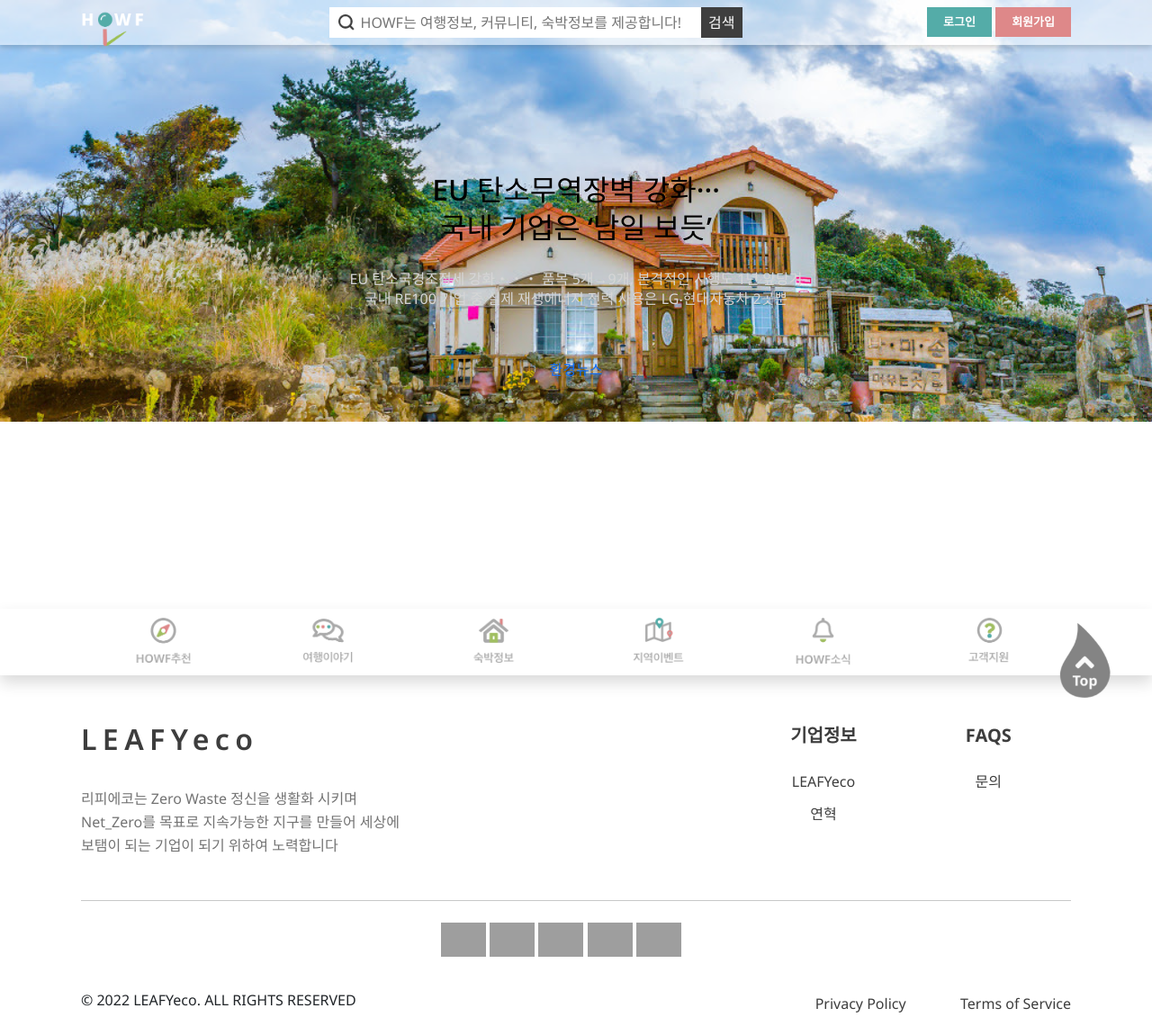
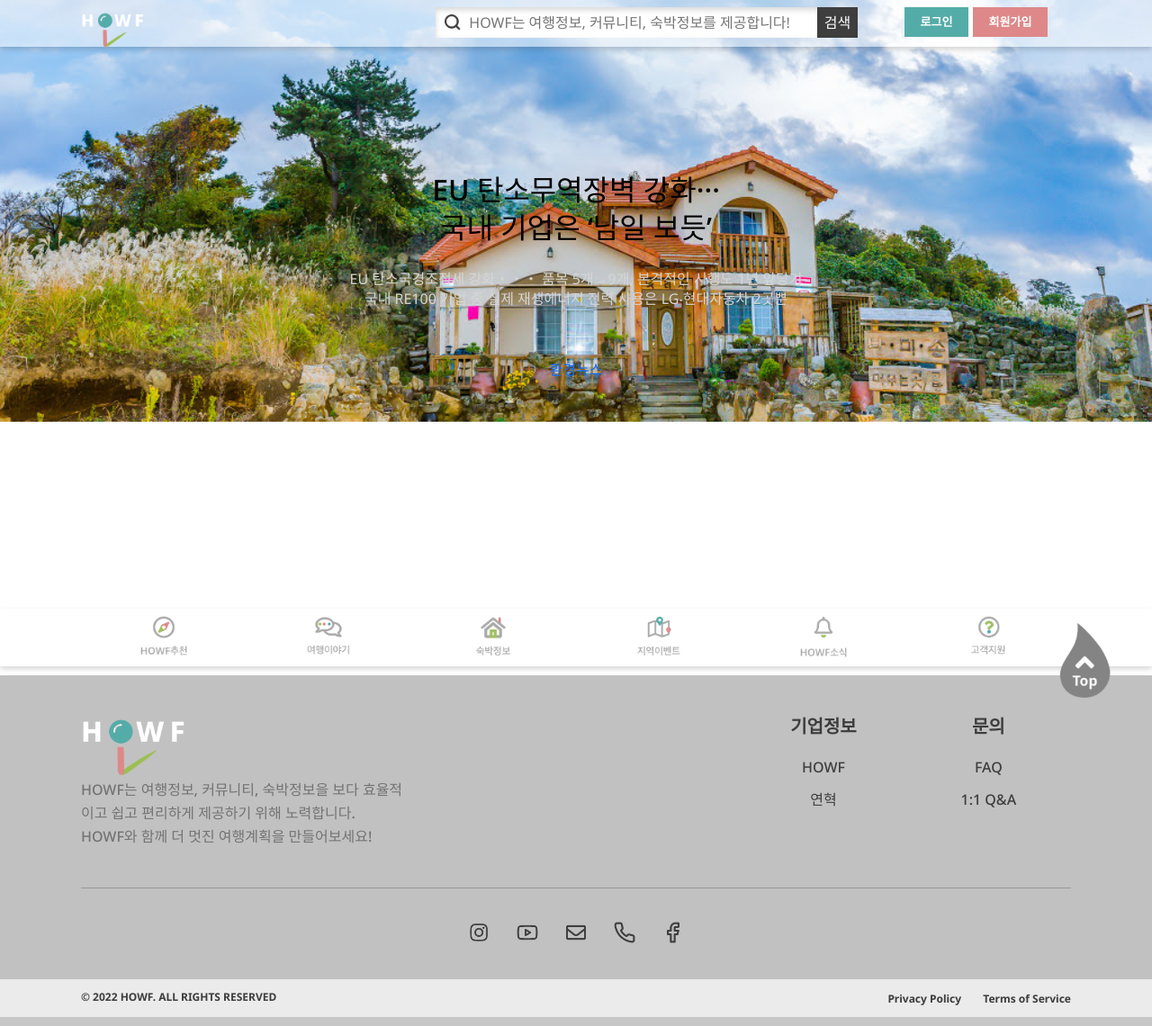
Before and after one commit to violet-kitty/teamProject, a Java web app: page / in a window 1280 px wide. Shown: the whole page at 90% size. Run offline with Spring Boot 4, a stand-in JSP engine, Linux system fonts and the light colour scheme; data that the repository does not hold is empty; the project's own start-up code is not run, and a stand-in starts its controllers and pages; some libraries are stand-ins or nearby versions; grey boxes are pictures that could not be loaded.

Commit message:
은지작업 (프론트초기세팅, Header, Footer)

```diff
--- a/teamProject/src/main/webapp/WEB-INF/views/Footer.jsp
+++ b/teamProject/src/main/webapp/WEB-INF/views/Footer.jsp
@@ -3,39 +3,42 @@
 
 <div id="footer">
 	<!-- bg1 -->
-	<div class="bg lbg-footer">
+	<div class="bg hbg-gray">
 		<div class="container footercontainer1">
 
 			<!--row-->
 			<div class="row">
 				<div class="col-lg-4 col-md-12 company">
-					<p class="companylogo">LEAFYeco</p>
-					<p class="companyinfo">리피에코는 Zero Waste 정신을 생활화 시키며 Net_Zero를
-						목표로 지속가능한 지구를 만들어 세상에 보탬이 되는 기업이 되기 위하여 노력합니다</p>
+					<!-- 로고 -->
+					<a href="#" class="companylogo"><img src="<%= request.getContextPath() %>/image/logo/logo.png"></a>
+					<p class="companyinfo hfc-medium">HOWF는 여행정보, 커뮤니티, 숙박정보을 보다 효율적
+					이고 쉽고 편리하게 제공하기 위해 노력합니다.<br>
+					HOWF와 함께 더 멋진 여행계획을 만들어보세요!</p>
 				</div>
-				<div class="col-lg-2 col-md-4 col-xs-12 desktop"></div>
+				<div class="col-lg-2 col-md-6 col-sm-6 col-xs-6 onlypc"></div>
 
 				<%
 				if (session.getAttribute("lmidx") != null) {
 					// 회원만 보이는 로그인 경로
-					out.println("<div class='col-lg-2 col-md-4 col-xs-12 sitemap'><p class='text-uppercase'>Account</p><ul class='list-unstyled'><li><a href='null.jsp'>내 정보</a></li><li><a href='null.jsp'>내 글 관리</a></li><li><a href='null.jsp'>내 댓글 관리</a></li></ul></div>");
+					out.println("<div class='col-lg-2 col-md-6  col-sm-6 col-xs-6 sitemap'><p class='text-uppercase'>Account</p><ul class='list-unstyled'><li><a href='null.jsp'>내 정보</a></li><li><a href='null.jsp'>내 글 관리</a></li><li><a href='null.jsp'>내 댓글 관리</a></li></ul></div>");
 				} else {
 					// 회원이 아니면 숨김
-					out.println("<div class='col-lg-2 col-md-4 col-xs-12 desktop'></div>");
+					out.println("<div class='col-lg-2 col-md-6 col-sm-6 col-xs-6 onlypc'></div>");
 				}
 				%>
 
-				<div class="col-lg-2 col-md-4 col-xs-12 sitemap">
-					<p class="text-uppercase">기업정보</p>
-					<ul class="list-unstyled">
-						<li><a href="<%=request.getContextPath() %>/null.jsp">LEAFYeco</a></li>
+				<div class="col-lg-2 col-md-6 col-sm-6 col-xs-6 sitemap">
+					<p class="text-uppercase hfc-bold">기업정보</p>
+					<ul class="list-unstyled hfc-medium">
+						<li><a href="<%=request.getContextPath() %>/null.jsp">HOWF</a></li>
 						<li><a href="<%=request.getContextPath() %>/null.jsp">연혁</a></li>
 					</ul>
 				</div>
-				<div class="col-lg-2 col-md-4 col-xs-12 sitemap">
-					<p class="text-uppercase">FAQs</p>
-					<ul class="list-unstyled">
-						<li><a href="<%=request.getContextPath() %>/null.jsp">문의</a></li>
+				<div class="col-lg-2 col-md-6 col-sm-6 col-xs-6 sitemap">
+					<p class="text-uppercase hfc-bold">문의</p>
+					<ul class="list-unstyled hfc-medium">
+						<li><a href="<%=request.getContextPath() %>/null.jsp">FAQ</a></li>
+						<li><a href="<%=request.getContextPath() %>/null.jsp">1:1 Q&A</a></li>
 					</ul>
 				</div>
 			</div>
@@ -45,11 +48,11 @@
 
 			<!-- snsarea -->
 			<div class="snsarea">
-				<a href="<%=request.getContextPath() %>/null.jsp"><img src="/LeafyWeb/images/sns1.png"></a> <a
-					href="<%=request.getContextPath() %>/null.jsp"><img src="/LeafyWeb/images/sns2.png"></a> <a
-					href="<%=request.getContextPath() %>/null.jsp"><img src="/LeafyWeb/images/sns3.png"></a> <a
-					href="<%=request.getContextPath() %>/null.jsp"><img src="/LeafyWeb/images/sns4.png"></a> <a
-					href="<%=request.getContextPath() %>/null.jsp"><img src="/LeafyWeb/images/sns5.png"></a>
+				<a href="<%=request.getContextPath() %>/null.jsp"><img src="<%= request.getContextPath() %>/image/button/sns1.png"></a>
+				<a href="<%=request.getContextPath() %>/null.jsp"><img src="<%= request.getContextPath() %>/image/button/sns2.png"></a>
+				<a href="<%=request.getContextPath() %>/null.jsp"><img src="<%= request.getContextPath() %>/image/button/sns3.png"></a>
+				<a href="<%=request.getContextPath() %>/null.jsp"><img src="<%= request.getContextPath() %>/image/button/sns4.png"></a>
+				<a href="<%=request.getContextPath() %>/null.jsp"><img src="<%= request.getContextPath() %>/image/button/sns5.png"></a>
 			</div>
 			<!-- /.snsarea -->
 
@@ -59,24 +62,27 @@
 	<!-- /.bg1 -->
 
 	<!-- bg2 -->
-	<div class="bg lbg-lightergray">
+	<div class="bg hbg-lightgray">
 		<div class="container footercontainer2">
 			<div class="row">
-				<div class="col-lg-4 col-md-6 col-xs-12 copyright">
-					<p>© 2022 LEAFYeco. ALL RIGHTS RESERVED</p>
+				<div class="col-sm-6 col-xs-12 copyright hfc-bold">
+					<p>© 2022 HOWF. ALL RIGHTS RESERVED</p>
 				</div>
-				<div class="col-lg-2 col-md-3 col-xs-12 desktop"></div>
-				<div class="col-lg-2 col-md-3 col-xs-12 desktop"></div>
-				<div class="col-lg-2 col-md-3  policy">
+				<div class="col-sm-6 col-xs-12 policy hfc-bold">
 					<a href="<%=request.getContextPath() %>/null.jsp">Privacy Policy</a>
-				</div>
-				<div class="col-lg-2 col-md-3 policy">
 					<a href="<%=request.getContextPath() %>/null.jsp">Terms of Service</a>
 				</div>
 
 			</div>
 		</div>
+	</div><!-- / bg2 -->
+
+	<!-- bg3 -->
+	<div class="mobilebottom onlymobile">
+	<p>.</p>
 	</div>
+	<!-- /bg3 -->
+
 </div>
 <!-- /#footer -->
 
--- a/teamProject/src/main/webapp/WEB-INF/views/Header.jsp
+++ b/teamProject/src/main/webapp/WEB-INF/views/Header.jsp
@@ -39,29 +39,75 @@ function logoutFn(){
 
 <div id="header">
 	<div class="topnavbar">
+
+
+			<nav class="navbar navbar-expand-lg">
 				<div class="container-fluid">
 
 					<!-- 로고 -->
 					<a href="#" class="brand"><img src="<%= request.getContextPath() %>/image/logo/logo.png"></a>
 
+					<!-- 모바일 메뉴 버튼 -->
+					<button class="navbar-toggler" type="button"data-bs-toggle="collapse" data-bs-target="#main_nav"aria-expanded="false" aria-label="Toggle navigation">
+						<i class="fa-solid fa-bars"></i>
+					</button>
+
+					<!-- 모바일에서 접히는 메뉴 -->
+					<div class="collapse navbar-collapse" id="main_nav">
+						<ul class="navbar-nav ms-auto">
+		    				<!-- <li class="nav-item active"><a class="nav-link lfc-lightgray" href="<%=request.getContextPath() %>/null.jsp"">Home</a></li> -->
+
+							<li class="nav-item">
 								<!-- 검색창 -->
-			<div class="search onlypc-inline">
+								<div class="search">
 									<img src="<%= request.getContextPath() %>/image/icon/search.png">
 									<input type="text" name="keyword" placeholder="HOWF는 여행정보, 커뮤니티, 숙박정보를 제공합니다!"> <input type="submit" value="검색">
 								</div>
-
+							</li>
+							<li class="nav-item">
 								<!-- 로그인 로그아웃 회원가입 -->
 								<div class="navbtn">
 									<c:if test="${login == null}">
-					<a href="user/login.do"><button class="bluebtn">로그인</button></a>
+										<a href="user/login.do">
+											<button class="bluebtn">로그인</button>
+										</a>
 										<a href="user/joinSelect.do"><button class="pinkbtn">회원가입</button></a>
 									</c:if>
 									<c:if test="${login != null}">
-					<a href="#"><button class="profile bold">${login.nickname}</button></a>
+										<a href="#">
+											<button class="bluebtn">
+												<div class="cprofile">
+
+														<!-- 사용자 프로필 보여주기-->
+														<%
+														if (session.getAttribute("community_writerp") != null) {
+															%>
+															<div class="profile" style="background-image: url(<%= request.getContextPath() %>/image/null/프로필이미지.png);"></div>
+														<%
+
+														}else{
+															%>
+															<div class="profile" style="background-image: url(<%= request.getContextPath() %>/image/null/null_thumbnail.png);"></div>
+														<%
+														}
+														%>
+
+													 ${login.nickname}
+												</div>
+											</button>
+										</a>
 										<a href="javascript:logoutFn()"><button class="graybtn">로그아웃</button></a>
 									</c:if>
 								</div>
+							</li>
+						</ul>
+					</div>
+					<!-- /모바일에서 접히는 메뉴 -->
 
-		</div><!-- /.container-fluid -->
+				</div> <!-- /.container-fluid -->
+			</nav>
+
+
+
 	</div><!-- /.topnavbar -->
 </div><!-- /#header -->
--- a/teamProject/src/main/webapp/WEB-INF/views/Nav.jsp
+++ b/teamProject/src/main/webapp/WEB-INF/views/Nav.jsp
@@ -1,9 +1,8 @@
 <%@ page language="java" contentType="text/html; charset=UTF-8"
 	pageEncoding="UTF-8"%>
 
-<!-- NAV -->
-				<div class="navmenu hbg-white">
-					<div class="shadow" id="featured-6" style="text-align:center;">
+<div id="navigation" class="hbg-white">
+	<div class="bar">
 		<div class="row">
 			<div class="feature col-2">
 				<a href="howf/howfList.do"><img src="<%= request.getContextPath() %>/image/button/menu1.png"></a>
@@ -23,7 +22,6 @@
 			<div class="feature col-2">
 				<a href="csBoard/csList.do"><img src="<%= request.getContextPath() %>/image/button/menu6.png"></a>
 			</div>
-						</div>
-					</div>
-				</div>
-<!--/ NAV-->
+		</div><!-- /.row -->
+	</div><!-- /.shadow -->
+</div><!-- /#nav -->
--- a/teamProject/src/main/webapp/resources/css/Footer.css
+++ b/teamProject/src/main/webapp/resources/css/Footer.css
@@ -2,23 +2,27 @@
 
 /* footer 세팅 */
 
-#footer .footercontainer1 {padding: 50px 0px 25px 0px;}
-#footer .footercontainer2 {padding: 10px 0px;}
+#footer .footercontainer1 {padding: 40px 0px 25px 0px;}
+#footer .footercontainer2 {padding: 5px 0px;}
 /* container 모바일 세팅 */
 @media all and (max-width: 992px) {
 	#footer .footercontainer1 {width: 100%; margin: auto; padding-right:5%; padding-left:5%;}
 	#footer .footercontainer2 {width: 100%; margin: auto; padding-right:5%; padding-left:5%;}
 }
 
-#footer .company {display:inline-block;margin-bottom:32px;}
-#footer .companylogo {letter-spacing:6.4px; line-height:42px; font-size:32px; color:#3D3D3D; font-weight:600; margin-bottom:32px;}
+#footer .company {display:inline-block;margin-bottom:28px;}
+#footer .companylogo img {width:116px;}
 #footer .companyinfo {line-height:26px; font-size:16px; color: #737373;}
-#footer .snsarea {width:100%;max-width:300px; margin:auto;}
+#footer .snsarea {width:100%;max-width:300px; margin:auto; text-align:center;}
 #footer .snsarea a img {width:calc(100%/6);}
 
 #footer .sitemap {text-align:center; display:inline-block;margin-bottom:32px;}
-#footer .sitemap p {font-weight:700; font-size:20px; line-height:34px; color:#3D3D3D; margin-bottom:22px;}
+#footer .sitemap p {font-size:20px; line-height:34px; color:#3D3D3D; margin-bottom:16px;}
 #footer .sitemap a {font-size:16px; line-height:24px; margin-top:12px; display:block; color:#3D3D3D; }
 
+#footer .footercontainer2 {text-align:right; line-height:30px;}
+#footer .footercontainer2 p {color:#3D3D3D; line-height:30px; font-size:12px; text-align:left;}
 #footer .policy {text-align:right; line-height:30px;}
-#footer .policy a {color:#3D3D3D; line-height:30px;}
+#footer .policy a {color:#3D3D3D; line-height:30px;  margin-left:20px;font-size:12px;}
+
+#footer .mobilebottom {background-color:white; height:10vh;}
--- a/teamProject/src/main/webapp/resources/css/Header.css
+++ b/teamProject/src/main/webapp/resources/css/Header.css
@@ -2,35 +2,60 @@
 
 /* header 세팅 */
 #header{position: fixed; width: 100%; z-index: 5000;}
-.topnavbar{padding:8px 0px 8px 0px; background: #FFFFFF80 0% 0% no-repeat padding-box; box-shadow: 0px 3px 6px #00000029;}
-@media all and (max-width: 576px) {
-	.topnavbar {padding:8px 0px 8px 0px; min-height:45px;}
+#header .topnavbar{padding:8px 0px 8px 0px; background: #FFFFFF80 0% 0% no-repeat padding-box; box-shadow: 0px 3px 6px #00000029;}
+@media all and (max-width: 992px) {
+	#header .topnavbar {padding:8px 0px 0px 0px;}
 }
 
-.container-fluid {padding:0px;max-width:1100px; height:100%; text-align:center;}
+#header .container-fluid {position:relative; padding:0px;max-width:1100px; height:100%; text-align:center;}
 @media all and (max-width: 1200px) {
-	.container-fluid {width: 100%; margin: auto; padding-right:5%; padding-left:5%;}
+	#header .container-fluid {width: 100%; margin: auto;}
 }
+
+/* nav 메뉴바 */
+.navbar {padding-top:0px; padding-bottom:0px; position:relative;}
+.nav-item {margin: 0px 2vw;}
+@media all and (max-width: 992px) {
+	.nav-item {margin: 20px 0px;}
+	.nav-item:last-child {margin: 0px 0px 20px 0px;}
+	.navbar-collapse {background-color:white; padding-right:5%; padding-left:5%; box-shadow: inset 0px 3px 6px #00000029;}
+}
+/* mobile 메뉴버튼 */
+.navbar-toggler {border:none; margin-top:-8px; margin-right:5%;}
+.navbar-toggler i {color:white;}
+.navbar-toggler:focus {box-shadow: none;}
+
+
 /* 로고 */
-.brand img {width:70px; margin-bottom:; float:left;}
-@media all and (max-width: 576px) {
-	.brand img {width:60px;}
+#header .brand {position:absolute; top:1px;}
+#header .brand img {width:70px; margin-bottom:; float:left;}
+@media all and (max-width: 992px) {
+	#header .brand {position:relative; top:0px;margin-left:5%;}
+	#header .brand img {width:60px;}
 }
 
 /* 검색창 */
-.search {background-color:white; position:relative;display: inline-block;box-sizing: border-box;text-align: center;}
-.search input[type=text] {margin-right:50px;margin-left:25px;width:30vw; height:34px; padding:10px;border:none;}
-.search img {width:18px;position:absolute;top:8px;left:10px;}
-.search input[type=submit] {
-	color: white; position: absolute; top: 0px; right: 0px;
-	margin-left: -5px; height: 34px; background: #3E3E3E; padding: 6px;
-	border: 2px solid #3E3E3E; margin-left: -5px;
+#header .search {box-shadow: inset 0px 3px 6px #00000029; background-color:white; position:relative;display: inline-block;box-sizing: border-box;text-align: center;}
+#header .search input[type=text] {float:left;width:30vw; height:15px; margin: 9.5px; margin-right:50px; margin-left: 35px;border:none;}
+#header .search img {width:18px;position:absolute;top:8px;left:10px;}
+#header .search input[type=submit] {color: white; position: absolute; top: 0px; right: 0px; margin-left: -5px; height: 34px; background: #3E3E3E; padding: 6px; border: 2px solid #3E3E3E; margin-left: -5px;}
+@media all and (max-width: 992px) {
+	#header .search {width:100%;}
+	#header .search input[type=text] {width:70%; height:15px; margin: 9.5px; margin-left: 35px; float:left;border:none;}
 }
 
 /* 로그인 회원가입 */
-.navbtn {float:right;}
-.navbtn button {font-size:13px; padding:8px 16px;}
+#header .navbtn {float:right;}
+#header .navbtn button {font-size:13px; padding:8px 16px;}
 
-@media all and (max-width: 576px) {
-	.navbtn button {font-size:11px; padding:6px 14px;}
+@media all and (max-width: 992px) {
+	#header .navbtn button {font-size:11px; padding:6px 14px;}
 }
+
+/* 프로필 */
+#header .cprofile {position:relative; padding-left:30px;}
+#header .profile { width: 25px; height: 25px; border-radius:100%; background-size: cover;background-position: center top; background-repeat: no-repeat;position: absolute;top: -6px;left: -4px;}
+@media all and (max-width: 992px) {
+	#header .cprofile {position:relative; padding-left:22px;}
+#header .profile { width: 21px; height: 21px; top: -5px;left: -4px;}
+}
--- a/teamProject/src/main/webapp/resources/css/Nav.css
+++ b/teamProject/src/main/webapp/resources/css/Nav.css
@@ -1,9 +1,11 @@
 @charset "UTF-8";
 
-.navmenu {z-index:5000; width:100%;}
-.navmenu .row {max-width:1100px; margin:auto;}
-.navmenu img {max-width:75px;}
+#navigation {z-index:5000; width:100%; margin-bottom:10px;}
+#navigation .bar {box-shadow: 0px 3px 6px #00000029; text-align:center;}
+#navigation .row {max-width:1100px; margin:auto;}
+#navigation img {max-width:64px;}
 @media all and (max-width: 576px) {
-	.navmenu{position:fixed; bottom:0px;}
-	.navmenu img {max-width:16vw;}
+	#navigation {position:fixed; bottom:0px; margin-bottom:0px;}
+	#navigation .bar {box-shadow: 0px -3px 6px #00000029;}
+	#navigation img {max-width:16vw;}
 }
--- a/teamProject/src/main/webapp/resources/css/theme.css
+++ b/teamProject/src/main/webapp/resources/css/theme.css
@@ -18,6 +18,11 @@
 /* 부트스트랩 5 resetting */
 .row {--bs-gutter-x: 0;}
 a {text-decoration:none;}
+@media (max-width: 576px){
+	.col-xs-3 {flex: 0 0 auto;width: 25%;}/*4개*/
+	.col-xs-6 {flex: 0 0 auto;width: 50%;}/*2개*/
+}
+
 
 /* body 세팅 */
 body {font-family: 'Noto Sans', sans-serif; max-width: 1800px;}
@@ -82,7 +87,8 @@ input:focus { outline: none; }
 .hfc-black {font-weight:900;}
 
 /* shadow */
-.shadow {box-shadow: 8px 8px 0px #0000001A;}
+.hbshadow {box-shadow: 8px 8px 0px #0000001A;}
+.hbshadow2 {box-shadow: 0px 3px 8px rgba(0,0,0,0.2);}
 
 /* button */
 .graybtn {color:white; font-weight:700; padding: 16px 45px 16px 45px; border:2px solid #9B9B9B; background-color:#9B9B9B;}
@@ -98,18 +104,18 @@ input:focus { outline: none; }
 
 }
 
+/* mobile 사이즈 이하에서만 안보이기*/
 .onlypc {display:block;}
 .onlypc-inline {display:inline-block;}
-/* tablet 사이즈 이상에서만 보이기*/
 @media all and (max-width: 576px) {
 	.onlypc {display:none!important;}
 	.onlypc-inline {display:none!important;}
 }
 
-/* 모바일에서만 보이기 */
+/* mobile 사이즈 이하에서만 보이기*/
 .onlymobile {display:none;}
 .onlymobile-inline {display:none;}
 @media all and (max-width: 576px) {
-	.mobile {display:block!important;}
-	.mobile-inline {display:inline-block!important;}
+	.onlymobile {display:block!important;}
+	.onlymobile-inline {display:inline-block!important;}
 }
```
Also changed, not shown: teamProject/src/main/webapp/resources/image/button/sns1.png (added), teamProject/src/main/webapp/resources/image/button/sns2.png (added), teamProject/src/main/webapp/resources/image/button/sns3.png (added), teamProject/src/main/webapp/resources/image/button/sns4.png (added), teamProject/src/main/webapp/resources/image/button/sns5.png (added). Lines whose indentation alone changed are shown as unchanged.
